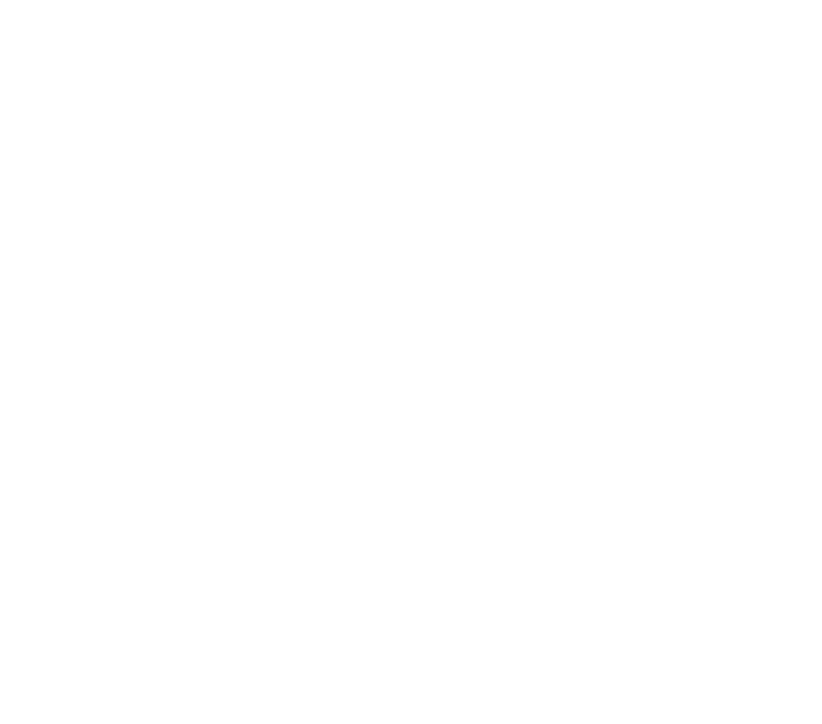
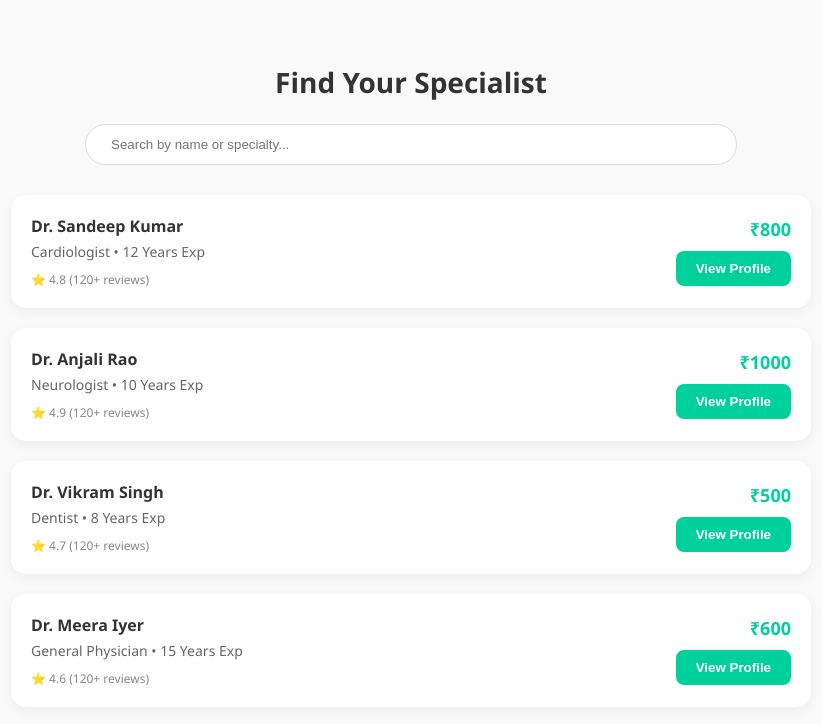
Before and after one commit to koushikjewargi/doctorcare-deploy, a React (Create React App) app in the folder frontend/: page /search in a window 1280 px wide. Before the commit this address had no page. Shown: the top 724 px of the page, without its empty margins (229-1051 px from the left). Built offline with nearby package versions, Linux system fonts and the light colour scheme.

Commit message:
added doctor search results page with specialist list"

```diff
--- a/frontend/src/App.js
+++ b/frontend/src/App.js
@@ -7,10 +7,9 @@
 import ForgotPassword from './Frontend/Containers/ForgotPassword';
 import ResetPassword from './Frontend/Containers/ResetPassword';
 import Dashboard from './Frontend/Containers/Dashboard';
+import DoctorSearch from './Frontend/Containers/DoctorSearch';
 
-/**
- * Higher Order Component to protect the Dashboard
- */
+
 const ProtectedDashboard = ({ children }) => {
   const role = localStorage.getItem('role');
 
@@ -33,8 +32,9 @@
         <Route path="/otp" element={<OtpPage />} />
         <Route path="/forgot-password" element={<ForgotPassword />} />
         <Route path="/reset-password" element={<ResetPassword />} />
+        <Route path="/search" element={<DoctorSearch />} />
 
-        {/* The Dashboard is now SECURE */}
+
         <Route
           path="/dashboard"
           element={
--- a/frontend/src/Frontend/Containers/Dashboard.js
+++ b/frontend/src/Frontend/Containers/Dashboard.js
@@ -3,7 +3,7 @@
 
 const Dashboard = () => {
   const navigate = useNavigate();
-  // Get the role we saved during login
+
   const userRole = localStorage.getItem('role') || 'doctor';
 
   const handleLogout = () => {
@@ -13,7 +13,7 @@
 
   return (
     <div style={styles.container}>
-      {/* Sidebar - Dynamic based on Role */}
+
       <aside style={styles.sidebar}>
         <div style={styles.logo}>Doctor Plus+</div>
         <p style={styles.roleTag}>{userRole.toUpperCase()} PANEL</p>
--- /dev/null
+++ b/frontend/src/Frontend/Containers/DoctorSearch.js
@@ -0,0 +1,63 @@
+import React from 'react';
+import { useNavigate } from 'react-router-dom';
+
+const doctors = [
+  { id: 1, name: "Dr. Sandeep Kumar", spec: "Cardiologist", exp: "12 Years", rating: 4.8, fee: "₹800" },
+  { id: 2, name: "Dr. Anjali Rao", spec: "Neurologist", exp: "10 Years", rating: 4.9, fee: "₹1000" },
+  { id: 3, name: "Dr. Vikram Singh", spec: "Dentist", exp: "8 Years", rating: 4.7, fee: "₹500" },
+  { id: 4, name: "Dr. Meera Iyer", spec: "General Physician", exp: "15 Years", rating: 4.6, fee: "₹600" },
+];
+
+const DoctorSearch = () => {
+  const navigate = useNavigate();
+
+  return (
+    <div style={styles.container}>
+      <header style={styles.header}>
+        <h2 style={styles.title}>Find Your Specialist</h2>
+        <div style={styles.filterBar}>
+          <input type="text" placeholder="Search by name or specialty..." style={styles.searchInput} />
+        </div>
+      </header>
+
+      <div style={styles.list}>
+        {doctors.map((doc) => (
+          <div key={doc.id} style={styles.card}>
+            <div style={styles.info}>
+              <h4 style={styles.docName}>{doc.name}</h4>
+              <p style={styles.specText}>{doc.spec} • {doc.exp} Exp</p>
+              <p style={styles.ratingText}>⭐ {doc.rating} (120+ reviews)</p>
+            </div>
+            <div style={styles.action}>
+              <span style={styles.feeText}>{doc.fee}</span>
+              <button
+                style={styles.bookBtn}
+                onClick={() => navigate(`/doctor/${doc.id}`)}
+              >
+                View Profile
+              </button>
+            </div>
+          </div>
+        ))}
+      </div>
+    </div>
+  );
+};
+
+const styles = {
+  container: { padding: '40px 5%', backgroundColor: '#f9f9f9', minHeight: '100vh', fontFamily: 'Segoe UI' },
+  header: { marginBottom: '30px', textAlign: 'center' },
+  title: { color: '#333', fontSize: '28px', fontWeight: 'bold' },
+  filterBar: { marginTop: '20px' },
+  searchInput: { padding: '12px 25px', width: '100%', maxWidth: '600px', borderRadius: '50px', border: '1px solid #ddd', outline: 'none' },
+  list: { display: 'flex', flexDirection: 'column', gap: '20px', maxWidth: '800px', margin: '0 auto' },
+  card: { backgroundColor: '#fff', padding: '20px', borderRadius: '15px', display: 'flex', justifyContent: 'space-between', alignItems: 'center', boxShadow: '0 4px 12px rgba(0,0,0,0.05)' },
+  docName: { margin: '0 0 5px 0', color: '#333' },
+  specText: { margin: '0', color: '#666', fontSize: '14px' },
+  ratingText: { margin: '10px 0 0 0', color: '#888', fontSize: '12px' },
+  action: { textAlign: 'right', display: 'flex', flexDirection: 'column', gap: '10px' },
+  feeText: { fontWeight: 'bold', fontSize: '18px', color: '#00d09c' },
+  bookBtn: { backgroundColor: '#00d09c', color: '#fff', border: 'none', padding: '10px 20px', borderRadius: '8px', cursor: 'pointer', fontWeight: 'bold' }
+};
+
+export default DoctorSearch;
--- a/frontend/src/Frontend/Containers/Home.js
+++ b/frontend/src/Frontend/Containers/Home.js
@@ -44,7 +44,7 @@
       </nav>
 
       <main style={styles.main}>
-        {/* Professional eSeva-Style Info Card */}
+
         <section style={styles.contentSection}>
           <div style={styles.infoCard}>
             <h3 style={styles.cardHeader}>
@@ -55,7 +55,6 @@
               services and medical benefits across India. Our mission is to bridge the gap between
               the people and healthcare providers.
 
-              {/* This specific text only appears AFTER a patient logs in */}
               {userRole === 'patient' && (
                 <span style={styles.loginAlert}>
                   Welcome back! You can now access your personalized booking features below.
@@ -63,7 +62,6 @@
               )}
             </p>
 
-            {/* Call to Action: Only visible to logged-in patients */}
             {userRole === 'patient' && (
               <button style={styles.bookNowBtn} onClick={() => navigate('/search')}>
                 Book Appointment Now
@@ -72,7 +70,6 @@
           </div>
         </section>
 
-        {/* The Grid stays visible for everyone so they see what services you offer */}
         <section style={styles.servicesSection}>
           <h3 style={styles.sectionTitle}>Our Specialized Services</h3>
           <div style={styles.grid}>
--- a/frontend/src/Frontend/Containers/LoginPage.js
+++ b/frontend/src/Frontend/Containers/LoginPage.js
@@ -3,16 +3,16 @@
 
 const LoginPage = () => {
   const [showPassword, setShowPassword] = useState(false);
-  const [role, setRole] = useState('patient'); // Default role
+  const [role, setRole] = useState('patient');
   const navigate = useNavigate();
 
   const handleLogin = (e) => {
     e.preventDefault();
 
-    // 1. Save the role to localStorage for the App.js guard
+
     localStorage.setItem('role', role);
 
-    // 2. Logic: Only Doctor/Admin go to Dashboard; Patients go to Home
+
     if (role === 'doctor' || role === 'admin') {
       navigate('/dashboard');
     } else {
@@ -27,7 +27,7 @@
         <h2 style={styles.title}>Doctor Plus+</h2>
 
         <form onSubmit={handleLogin} style={styles.form}>
-          {/* Role Selection Dropdown - Essential for your mentor's request */}
+
           <div style={styles.inputGroup}>
             <label style={styles.label}>Login Category</label>
             <select
```
